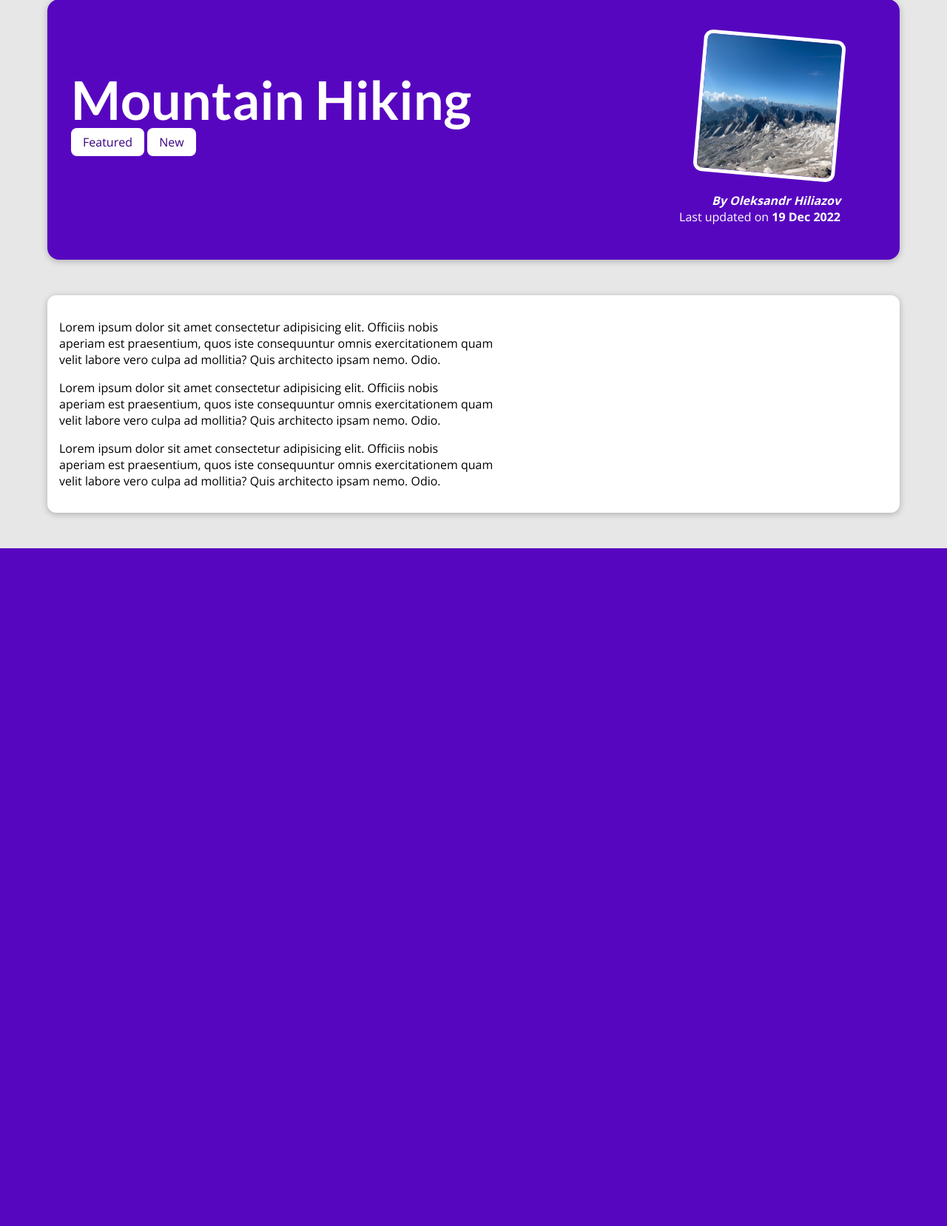
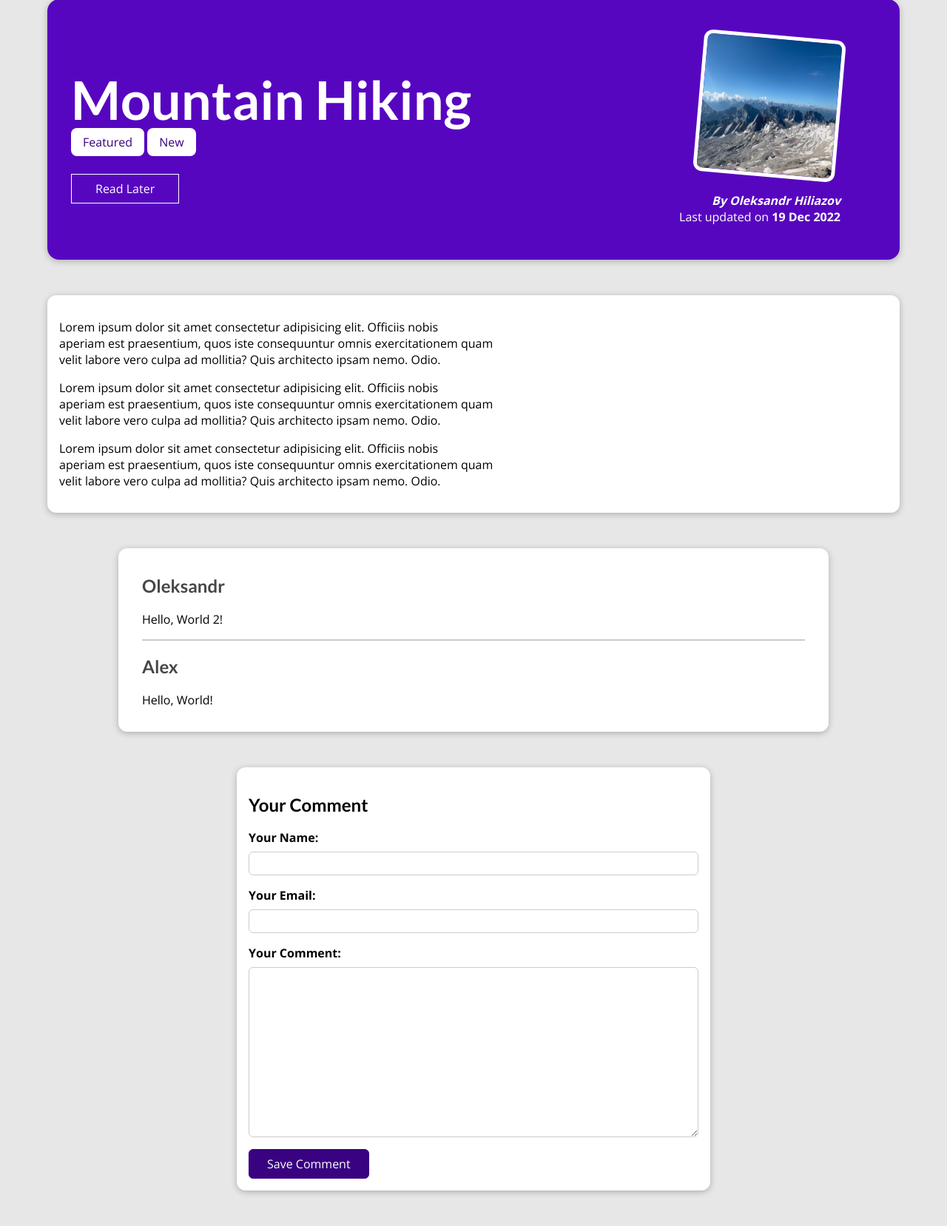
Before and after one commit to ohiliazov/django-complete-guide, a Django app: a page that uses my_site/blog/templates/blog/post-detail.html in a window 1280 px wide. Shown: the part 129-1786 px from the top of the page at 74% size. Before the commit the page ends 870 px from the top, so only its background shows below. Run offline with Django 3.2, Linux system fonts and the light colour scheme; data comes from the database, SQL or seed files in the repository; both versions use the stored data as it was after the commit.

Commit message:
Added comments section

```diff
--- /dev/null
+++ b/my_site/blog/forms.py
@@ -0,0 +1,14 @@
+from django import forms
+
+from .models import Comment
+
+
+class CommentForm(forms.ModelForm):
+    class Meta:
+        model = Comment
+        exclude = ["post"]
+        labels = {
+            "user_name": "Your Name",
+            "user_email": "Your Email",
+            "text": "Your Comment",
+        }
--- a/my_site/blog/models.py
+++ b/my_site/blog/models.py
@@ -36,3 +36,17 @@ class Post(models.Model):
         related_name="posts",
     )
     tags = models.ManyToManyField(Tag, related_name="tags")
+
+    def __str__(self):
+        return self.title
+
+
+class Comment(models.Model):
+    user_name = models.CharField(max_length=120)
+    user_email = models.EmailField()
+    text = models.TextField(max_length=400)
+    post = models.ForeignKey(
+        Post,
+        on_delete=models.CASCADE,
+        related_name="comments",
+    )
--- a/my_site/blog/static/blog/post-detail.css
+++ b/my_site/blog/static/blog/post-detail.css
@@ -48,13 +48,32 @@ body {
   font-weight: bold;
 }
 
+#summary a {
+  color: white;
+  text-decoration: none;
+}
+
 #summary time {
   font-weight: bold;
 }
 
-#summary a {
+#read-later {
+  margin: 2rem 0;
+}
+
+#read-later button {
+  background-color: transparent;
+  border: 1px solid white;
+  padding: 0.5rem 2rem;
+  font: inherit;
   color: white;
-  text-decoration: none;
+  cursor: pointer;
+}
+
+#read-later button:hover,
+#read-later button:active {
+  background-color: white;
+  color: #390281;
 }
 
 main {
@@ -73,3 +92,113 @@ main {
   padding: 0.5rem 1rem;
   border-radius: 8px;
 }
+
+#comment-form {
+  margin: 3rem auto;
+  width: 90%;
+  max-width: 40rem;
+  border-radius: 12px;
+  background-color: white;
+  box-shadow: 0 2px 8px rgba(0, 0, 0, 0.25);
+  padding: 1rem;
+}
+
+#comment-form button {
+  font: inherit;
+  background-color: #390281;
+  color: white;
+  border: 1px solid #390281;
+  padding: 0.5rem 1.5rem;
+  border-radius: 6px;
+  cursor: pointer;
+}
+
+#comment-form button:hover,
+#comment-form button:active {
+  background-color: #4f0ba7;
+  border-color: #4f0ba7;
+}
+
+.form-control {
+  margin-bottom: 1rem;
+}
+
+.form-control label {
+  font-weight: bold;
+  margin-bottom: 0.5rem;
+  display: block;
+}
+
+.form-control input,
+.form-control textarea {
+  display: block;
+  width: 100%;
+  font: inherit;
+  padding: 0.25rem;
+  border-radius: 6px;
+  border: 1px solid #ccc;
+}
+
+.errorlist {
+  list-style: none;
+  margin: 0.5rem 0;
+  padding: 0;
+  color: #d6000b;
+}
+
+.invalid label {
+  color: #d6000b;
+}
+
+.invalid input,
+.invalid textarea {
+  border-color: #d6000b;
+  background-color: #ffe6e7;
+}
+
+#alert {
+  margin: 8rem auto 3rem auto;
+  border: 1px solid #d6000b;
+  background-color: #ffe6e7;
+  padding: 1rem;
+  width: 90%;
+  max-width: 40rem;
+}
+
+#alert a {
+  text-decoration: none;
+  border: 1px solid #d6000b;
+  background-color: #d6000b;
+  color: white;
+  padding: 0.25rem 1.5rem;
+  border-radius: 6px;
+}
+
+#comments {
+  margin: 3rem auto;
+  width: 90%;
+  max-width: 60rem;
+  border-radius: 12px;
+  background-color: white;
+  box-shadow: 0 2px 8px rgba(0, 0, 0, 0.25);
+  padding: 1rem 2rem;
+}
+
+#comments ul {
+  list-style: none;
+  margin: 0;
+  padding: 0;
+}
+
+#comments li {
+  margin-bottom: 1rem;
+  border-bottom: 2px solid #ccc;
+}
+
+#comments li:last-of-type {
+  border-bottom: none;
+}
+
+#comments h2 {
+  color: #464646;
+}
--- a/my_site/blog/templates/blog/post-detail.html
+++ b/my_site/blog/templates/blog/post-detail.html
@@ -10,12 +10,26 @@
 {% endblock %}
 
 {% block content %}
+  {% if comment_form.errors %}
+    <div id="alert">
+      <h2>Saving the comment failed!</h2>
+      <p>Please check the comment form below the post and fix your errors.</p>
+      <a href="#comment-form">Fix</a>
+    </div>
+  {% endif %}
   <section id="summary">
     <h2>{{ post.title }}</h2>
     <div>
       {% for tag in post_tags %}
         <span class="tag">{{ tag.caption }}</span>
       {% endfor %}
+    </div>
+    <div id="read-later">
+      <form action="{% url "read-later" %}" method="POST">
+        {% csrf_token %}
+        <input type="hidden" name="post_id" value="{{ post.id }}">
+        <button>Read Later</button>
+      </form>
     </div>
     <article>
       <img src="{{ post.image.url }}" alt="{{ post.title }}">
@@ -29,4 +43,28 @@
   <main>
     {{ post.content|linebreaks }}
   </main>
+  <section id="comments">
+    <ul>
+      {% for comment in comments %}
+        <li>
+          <h2>{{ comment.user_name }}</h2>
+          <p>{{ comment.text|linebreaks }}</p>
+        </li>
+      {% endfor %}
+    </ul>
+  </section>
+  <section id="comment-form">
+    <h2>Your Comment</h2>
+    <form action="{% url "post-detail-page" post.slug %}" method="POST">
+      {% csrf_token %}
+      {% for form_field in comment_form %}
+        <div class="form-control {% if form_field.errors %}invalid{% endif %}">
+          {{ form_field.label_tag }}
+          {{ form_field }}
+          {{ form_field.errors }}
+        </div>
+      {% endfor %}
+      <button>Save Comment</button>
+    </form>
+  </section>
 {% endblock %}
--- a/my_site/blog/urls.py
+++ b/my_site/blog/urls.py
@@ -3,7 +3,8 @@ from django.urls import path
 from . import views
 
 urlpatterns = [
-    path("", views.starting_page, name="starting-page"),
-    path("posts/", views.posts_page, name="posts-page"),
-    path("posts/<slug:slug>", views.post_detail, name="post-detail-page"),
+    path("", views.StartingPageView.as_view(), name="starting-page"),
+    path("posts/", views.AllPostsView.as_view(), name="posts-page"),
+    path("posts/<slug:slug>", views.SinglePostView.as_view(), name="post-detail-page"),
+    path("read-later", views.ReadLaterView.as_view(), name="read-later"),
 ]
--- a/my_site/blog/views.py
+++ b/my_site/blog/views.py
@@ -1,48 +1,78 @@
-from django.shortcuts import render, get_object_or_404
+from django.http import HttpResponseRedirect
+from django.shortcuts import render
+from django.urls import reverse
+from django.views import View
 from django.views.generic import ListView
+
+from .forms import CommentForm
 from .models import Post
 
-posts = []
+
+class StartingPageView(ListView):
+    context_object_name = "posts"
+    model = Post
+    ordering = ["-date"]
+    template_name = "blog/index.html"
+
+    def get_queryset(self):
+        return super().get_queryset()[:3]
 
 
-def get_date(post: dict):
-    return post.get("date")
+class AllPostsView(ListView):
+    context_object_name = "posts"
+    model = Post
+    template_name = "blog/all-posts.html"
+    ordering = ["-date"]
 
 
-def starting_page(request):
-    latest_posts = Post.objects.all().order_by("-date")[:3]
-    return render(
-        request,
-        "blog/index.html",
-        context={"posts": latest_posts},
-    )
+class SinglePostView(View):
+    def get(self, request, slug):
+        post = Post.objects.get(slug=slug)
+        return render(
+            request,
+            "blog/post-detail.html",
+            {
+                "post": post,
+                "post_tags": post.tags.all(),
+                "comments": post.comments.order_by("-id").all(),
+                "comment_form": CommentForm(),
+            },
+        )
+
+    def post(self, request, slug):
+        comment_form = CommentForm(request.POST)
+        post = Post.objects.get(slug=slug)
+
+        if comment_form.is_valid():
+            comment = comment_form.save(commit=False)
+            comment.post = post
+            comment.save()
+
+            return HttpResponseRedirect(
+                reverse(
+                    "post-detail-page",
+                    args=[slug],
+                )
+            )
+
+        return render(
+            request,
+            "blog/post-detail.html",
+            {
+                "post": post,
+                "post_tags": post.tags.all(),
+                "comments": post.comments.order_by("-id").all(),
+                "comment_form": comment_form,
+            },
+        )
 
 
-class StartPageView(ListView):
-    template_name = "blog/all-posts.html"
-    model = Post
+class ReadLaterView(View):
+    def post(self, request):
+        stored_posts = request.session.get("stored_posts", [])
+        post_id = int(request.POST["post_id"])
 
-    def get_ordering(self):
-        pass
+        if post_id not in stored_posts:
+            stored_posts.append(post_id)
 
-
-def posts_page(request):
-    posts = Post.objects.all().order_by("-date")
-    return render(
-        request,
-        "blog/all-posts.html",
-        context={"posts": posts},
-    )
-
-
-def post_detail(request, slug: str):
-    post = get_object_or_404(Post, slug=slug)
-
-    return render(
-        request,
-        "blog/post-detail.html",
-        context={
-            "post": post,
-            "post_tags": post.tags.all(),
-        },
-    )
+        return HttpResponseRedirect("/")
```
Also changed, not shown: my_site/blog/admin.py (+6 -1 lines), my_site/blog/static/blog/app.css (added, +49 -0 lines), my_site/blog/static/blog/stored-posts.css (added, +39 -0 lines), my_site/blog/templates/blog/stored-posts.html (added, +20 -0 lines), my_site/blog/migrations/0003_comment.py (added), my_site/db.sqlite3.
